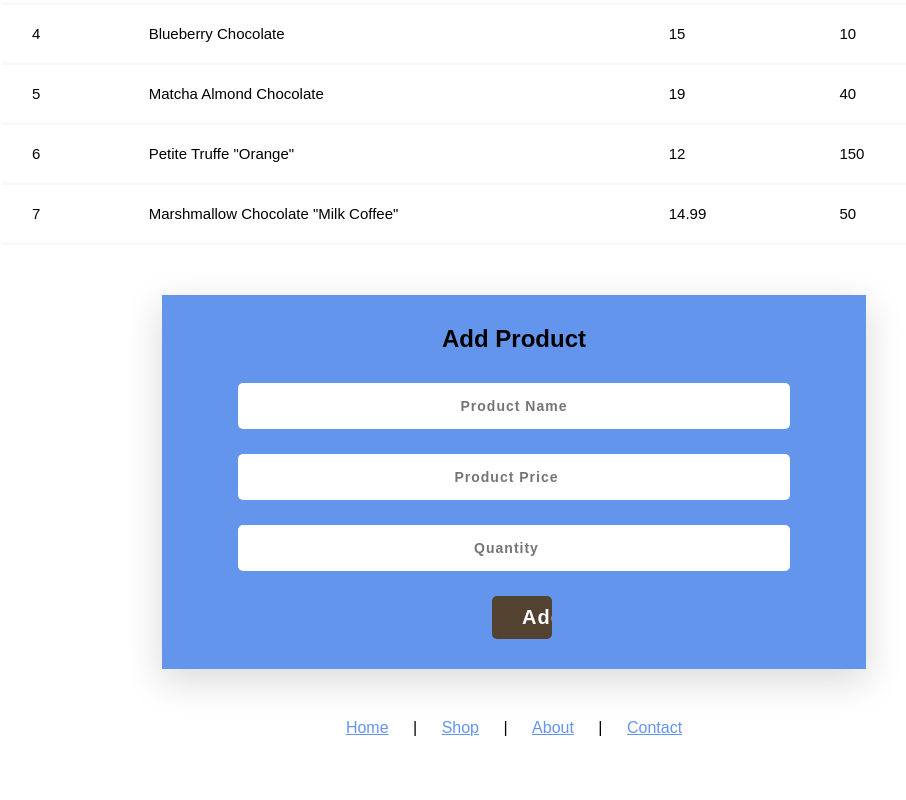
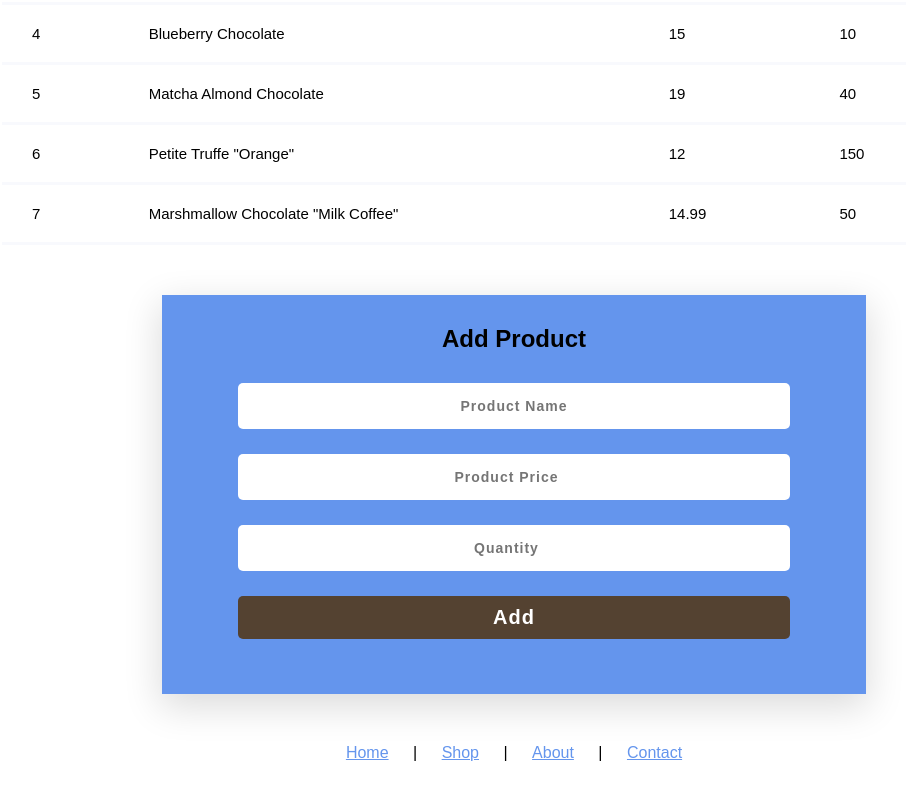
Before and after one commit to EshraqDodah/HTMLTask1, a plain HTML site: page shop.html in a window 1280 px wide. Shown: the part 420-1220 px from the top of the page, without its empty margins (126-1032 px from the left). Before the commit the page ends 1197 px from the top, so only its background shows below. Drawn offline with Linux system fonts and the light colour scheme; a script that the page names is missing.

Commit message:
css shop page

```diff
--- a/shopStyle.css
+++ b/shopStyle.css
@@ -66,7 +66,6 @@ form {
         background-color: rgb(84, 66, 49);
         color: white;
         border: 0px;
-        margin: 0px 300px;
         border-radius: 5px;
         transition: .3s;
     }
```
